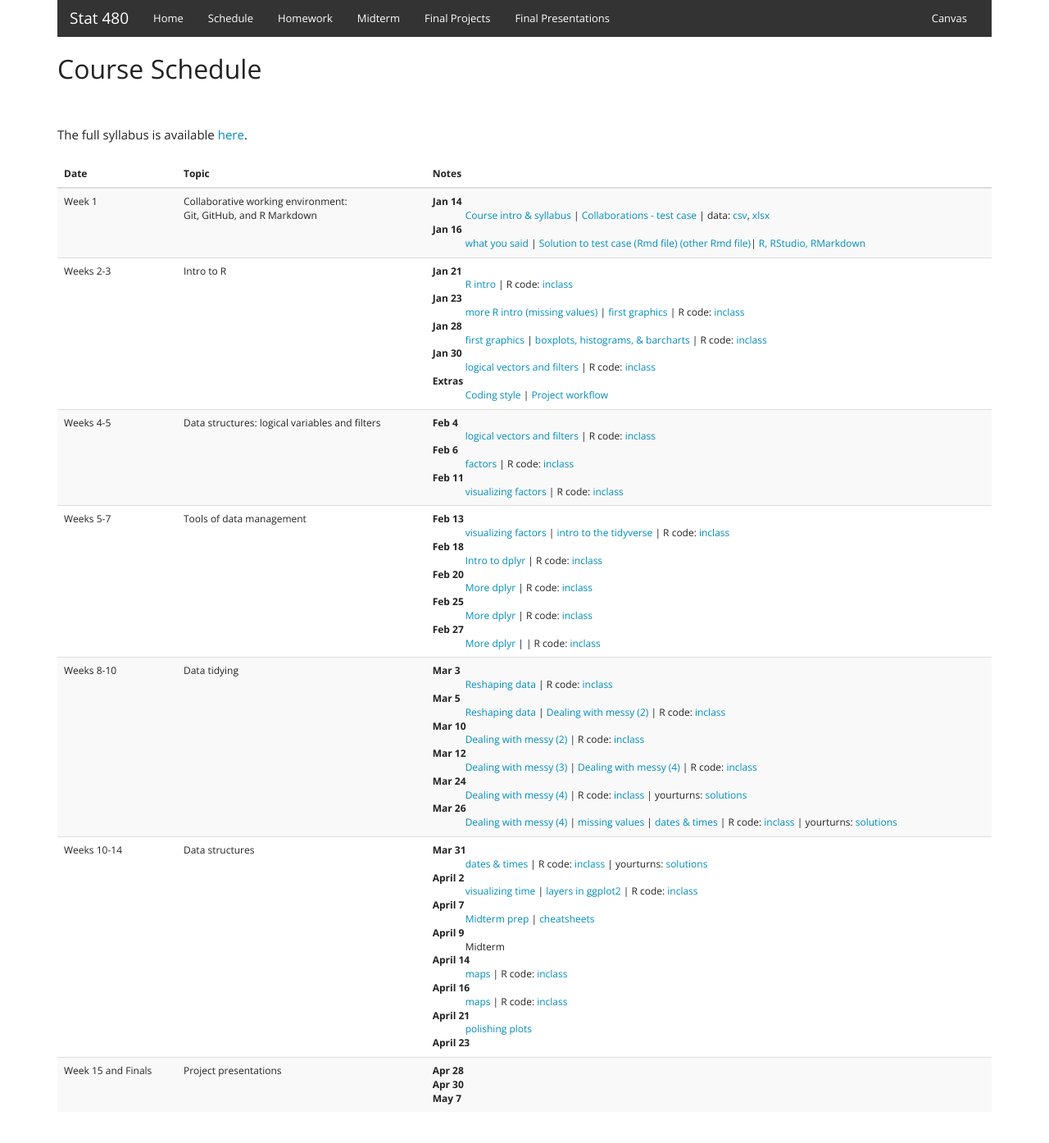
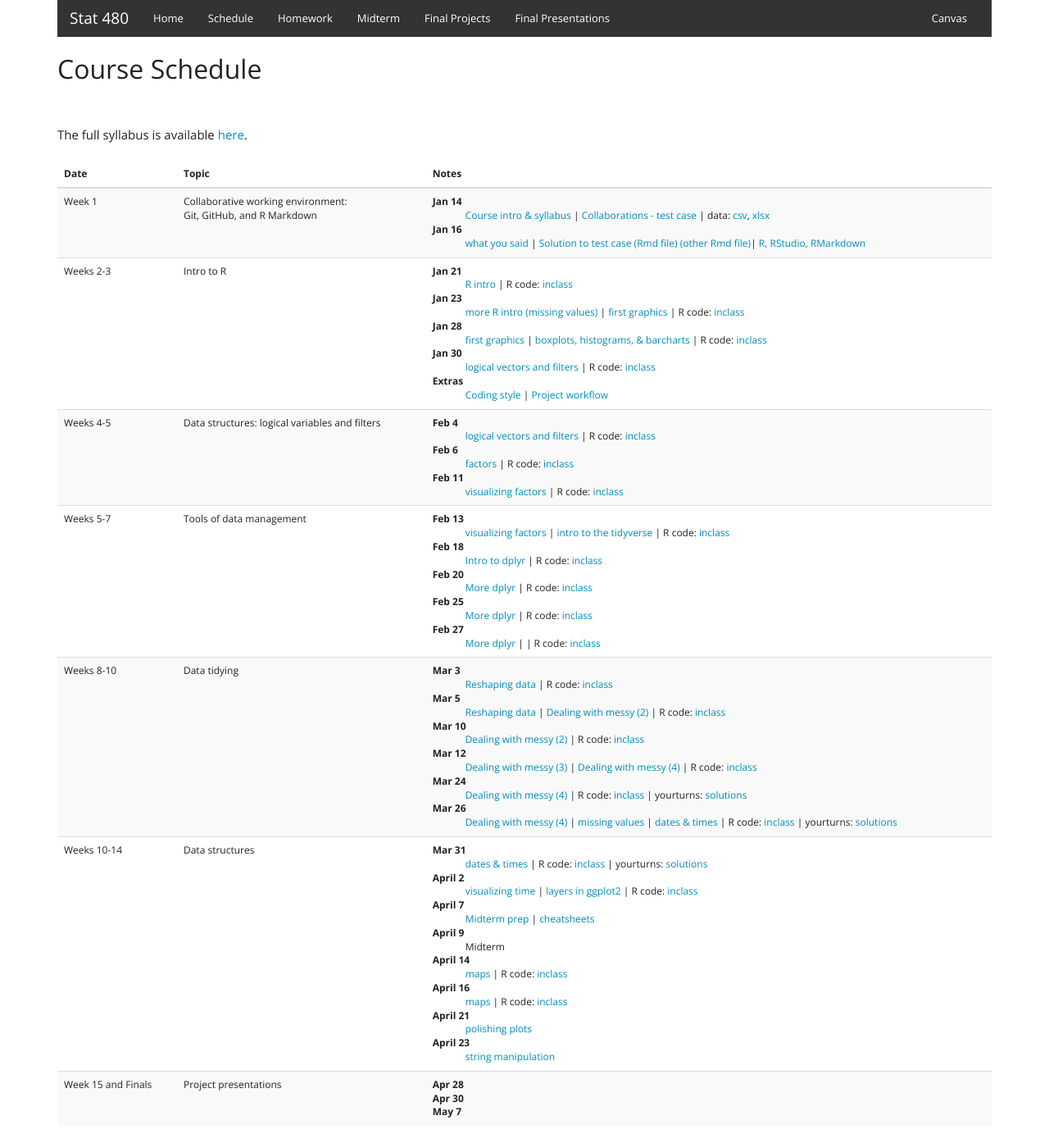
Before and after one commit to Stat480-at-ISU/Stat480-at-ISU.github.io, a Jekyll site: the page built from schedule.html, in a window 1280 px wide. Shown: the whole page at 82% size. Built offline with Jekyll 4.4.1, drawn with Linux system fonts in a browser that asks for light colours.

Commit message:
update sched

```diff
--- a/schedule.html
+++ b/schedule.html
@@ -140,7 +140,7 @@ The full syllabus is available <a href="syllabus.pdf" target=_blank>here</a>.
           <dt>April 21</dt>
           <dd><a href="../materials-2020/05_plot-elements/01_polishing-plots.html" target=_blank>polishing plots</a></dd>
           <dt>April 23</dt>
-          <dd></dd>
+          <dd><a href="../materials-2020/06_extra-topics/03_regular-expressions.html" target=_blank>string manipulation</a></dd>
           </dl>
         </td>
       </tr>
```
Also changed, not shown: 3 other files.
